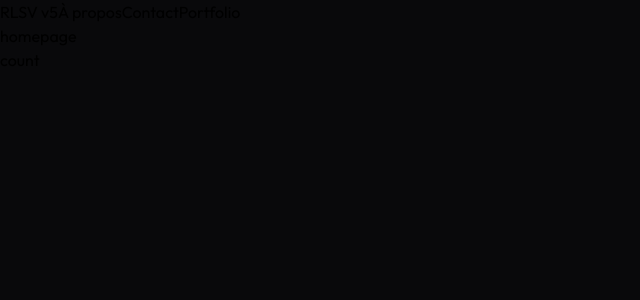
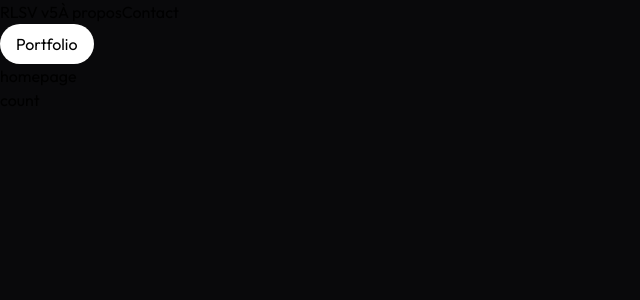
Before and after one commit to sqmasep/portfolio-v5, a Next.js app: page / in a window 1280 px wide. Shown: the top 300 px of the page, without its empty margins (0-640 px from the left). Built offline with nearby package versions, Linux system fonts and the light colour scheme; no server answers; the database is empty.

Commit message:
[FEAT] Added lucide icons & some work on Button component

```diff
--- a/package.json
+++ b/package.json
@@ -15,6 +15,7 @@
     "clsx": "^2.0.0",
     "drizzle-orm": "^0.28.6",
     "framer-motion": "^10.16.4",
+    "lucide-react": "^0.292.0",
     "next": "14.0.0",
     "react": "^18.2.0",
     "react-dom": "^18.2.0",
--- a/src/components/Button.tsx
+++ b/src/components/Button.tsx
@@ -9,18 +9,19 @@ interface ButtonProps {
 }
 
 const button = tv({
+  base: "flex items-center rounded-full gap-2",
   variants: {
     isFullWidth: {
       true: "w-full",
     },
     variant: {
-      primary: "",
+      primary: "text-black bg-white",
       secondary: "",
       glass: "",
     },
     size: {
       sm: "",
-      md: "",
+      md: "px-4 py-2",
       lg: "",
     },
   },
@@ -38,8 +39,18 @@ const Button: React.FC<
       React.ComponentPropsWithoutRef<"button">,
       keyof VariantProps<typeof button> | keyof ButtonProps
     >
-> = ({ ...props }) => {
-  return <button type="button" {...props} />;
+> = ({ startIcon, endIcon, children, className, variant, size, ...props }) => {
+  return (
+    <button
+      type="button"
+      {...props}
+      className={button({ className, variant, size })}
+    >
+      {startIcon}
+      {children}
+      {endIcon}
+    </button>
+  );
 };
 
 export default Button;
```
Also changed, not shown: 1 other file (tests, documents, lock files or other folders).
